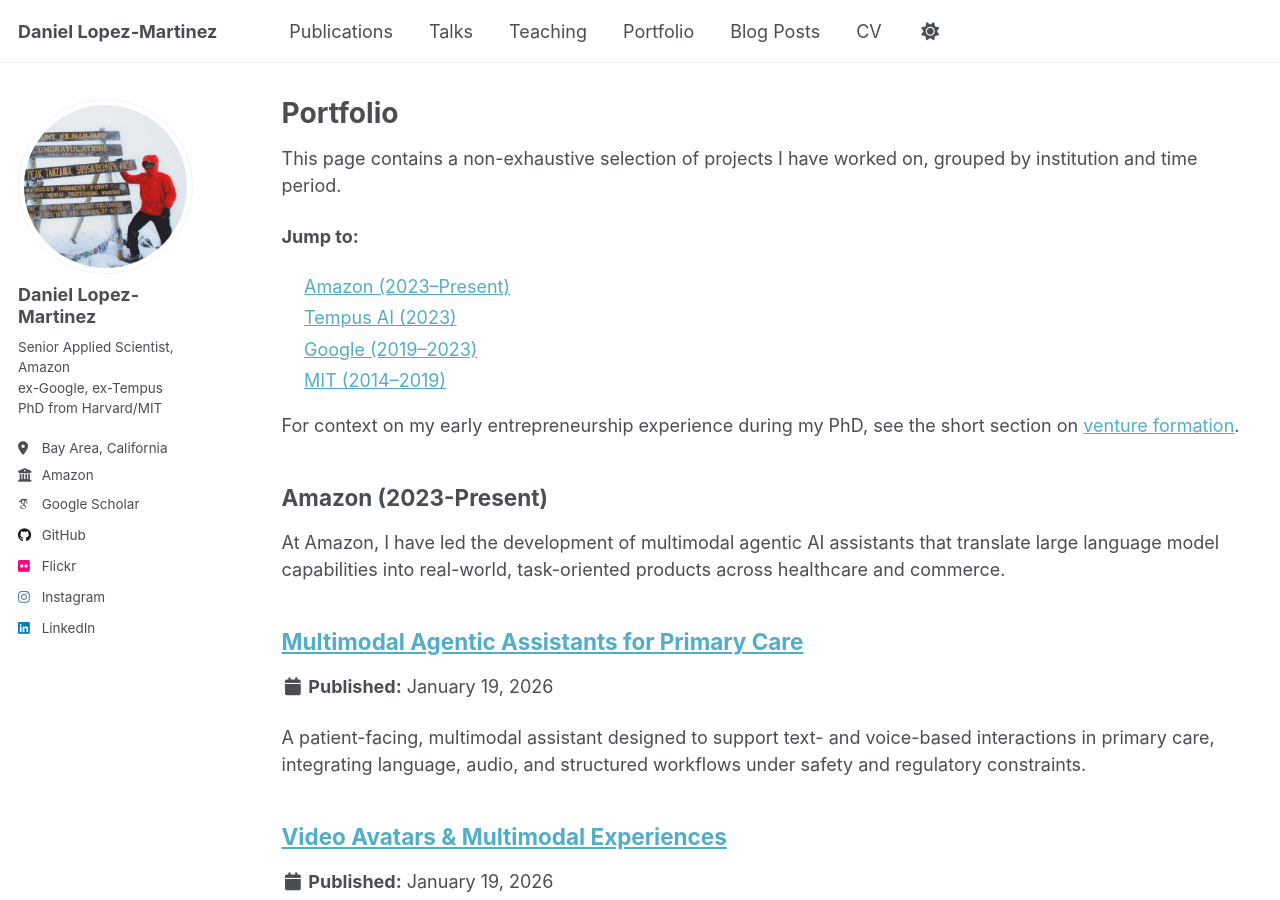
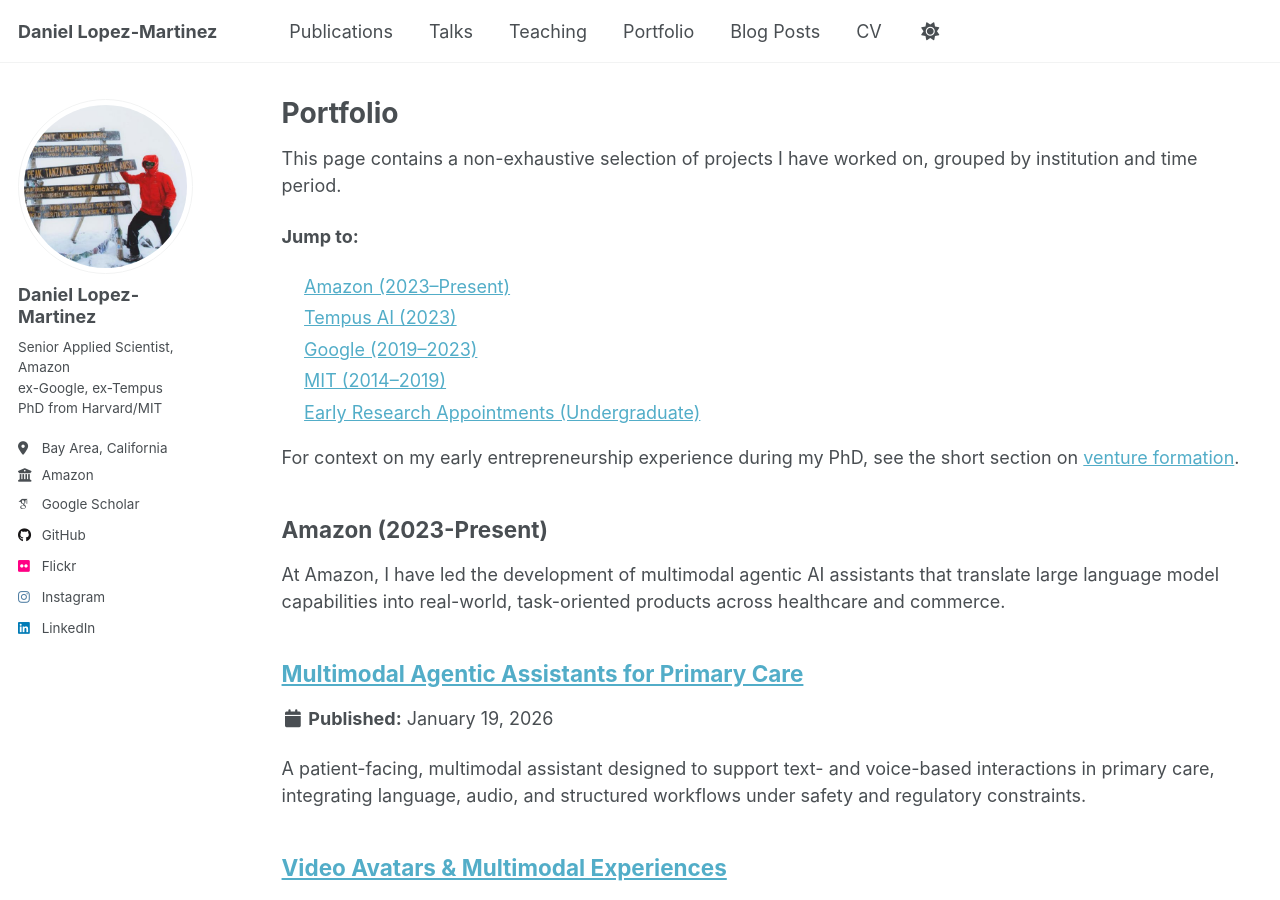
Before and after one commit to daniel-lopezmartinez/daniel-lopezmartinez.github.io, a Jekyll site: the page built from _pages/portfolio.html, in a window 1280 px wide and 900 px high. Built offline with Jekyll 4.4.1, drawn with Linux system fonts in a browser that asks for light colours; some web fonts are replaced; a script that is not in the unit is left out; some of the changed text lies outside the part shown.

Commit message:
Adds undergraduate section in my portfolio page

```diff
--- a/_pages/portfolio.html
+++ b/_pages/portfolio.html
@@ -33,6 +33,7 @@ author_profile: true
     <li><a href="#tempus">Tempus AI (2023)</a></li>
     <li><a href="#google">Google (2019–2023)</a></li>
     <li><a href="#mit">MIT (2014–2019)</a></li>
+    <li><a href="#undergraduate">Early Research Appointments (Undergraduate)</a></li>
   </ul>
 </nav>
 
@@ -77,6 +78,12 @@ author_profile: true
   {% include archive-single.html %}
 {% endfor %}
 
+<h2 id="undergraduate">Early Research Appointments (Undergraduate)</h2>
+{% assign undergraduate_posts = site.portfolio | where: "category", "undergraduate" | sort: "order" | reverse %}
+{% for post in undergraduate_posts %}
+  {% include archive-single.html %}
+{% endfor %}
+
 <h2 id="entrepreneurship">Entrepreneurship</h2>
 {% assign entrepreneurship_posts = site.portfolio | where: "category", "entrepreneurship" | sort: "order" | reverse %}
 {% for post in entrepreneurship_posts %}
```
